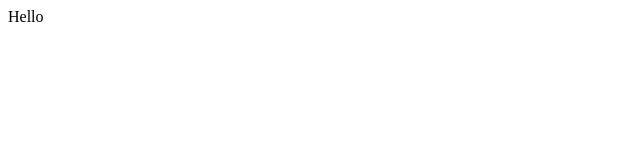
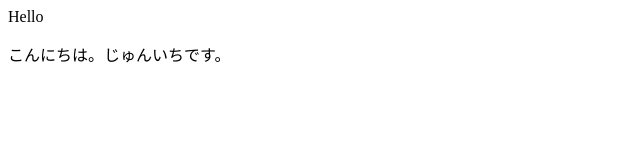
Before and after one commit to joytasnet/joytas2Project, a plain HTML site: page index.html in a window 1280 px wide. Shown: the whole page, without its empty margins (0-640 px from the left). Drawn offline with Linux system fonts and the light colour scheme.

Commit message:
こんにちは。を追加

```diff
--- a/index.html
+++ b/index.html
@@ -6,5 +6,6 @@
 	</head>
 	<body>
 		<p>Hello</p>
+		<p>こんにちは。じゅんいちです。</p>
 	</body>
 </html>
```
